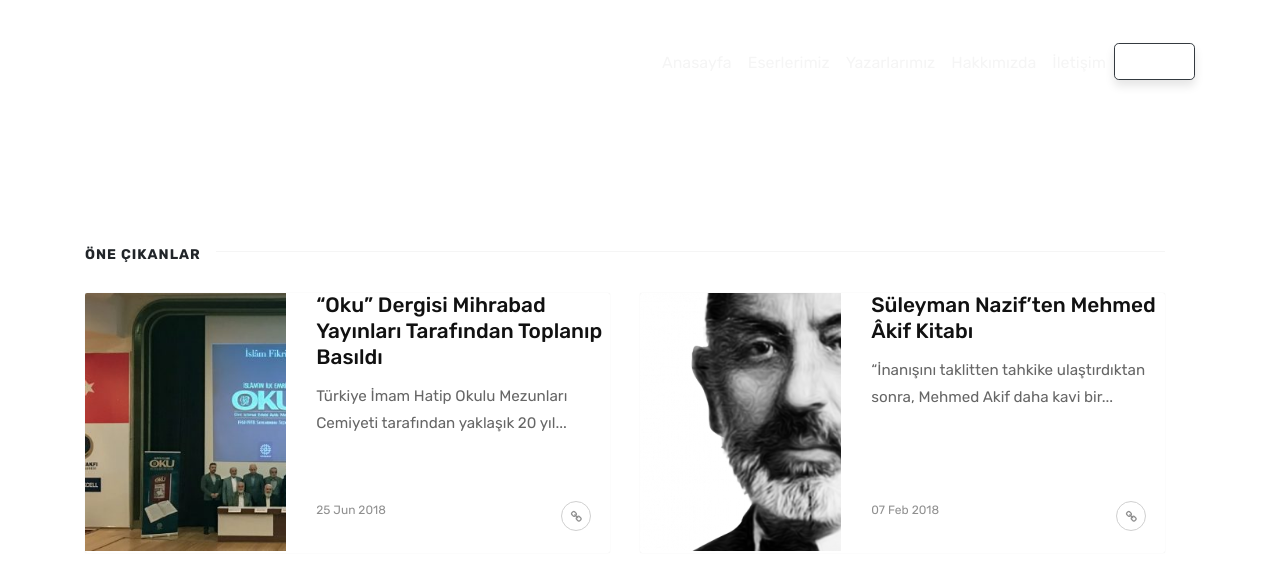
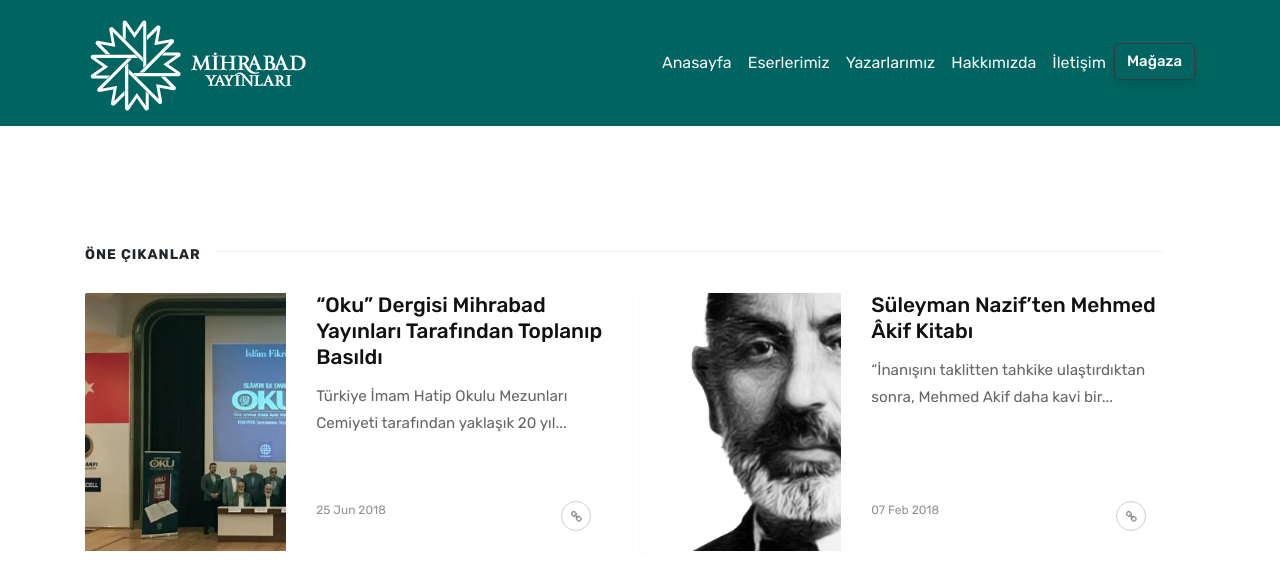
Before and after one commit to edamla/mihrabad, a Jekyll site: the page built from index.html, in a window 1280 px wide. Shown: the top 578 px of the page. Built offline with Jekyll 4.4.1, drawn with Linux system fonts in a browser that asks for light colours; nearby versions of some CDN libraries; the list of posts is cut into pages by our own code; comment, search, counter and statistics services are not loaded; grey boxes are pictures that could not be loaded.

Commit message:
Update default.html

```diff
--- a/_layouts/default.html
+++ b/_layouts/default.html
@@ -38,7 +38,7 @@
 
 <!-- Navigasyon Menüsü Başlangıç
 ================================================== -->
-<nav class="navbar navbar-expand-lg navbar-light" style="color: #006560;">
+<nav class="navbar navbar-expand-lg navbar-light" style="background-color: #006560;">
     <button class="navbar-toggler" type="button" data-toggle="collapse" data-target="#navbarsWow" aria-controls="navbarsWow" aria-expanded="false" aria-label="Toggle navigation">
     <span class="navbar-toggler-icon"></span>
     </button>
```
